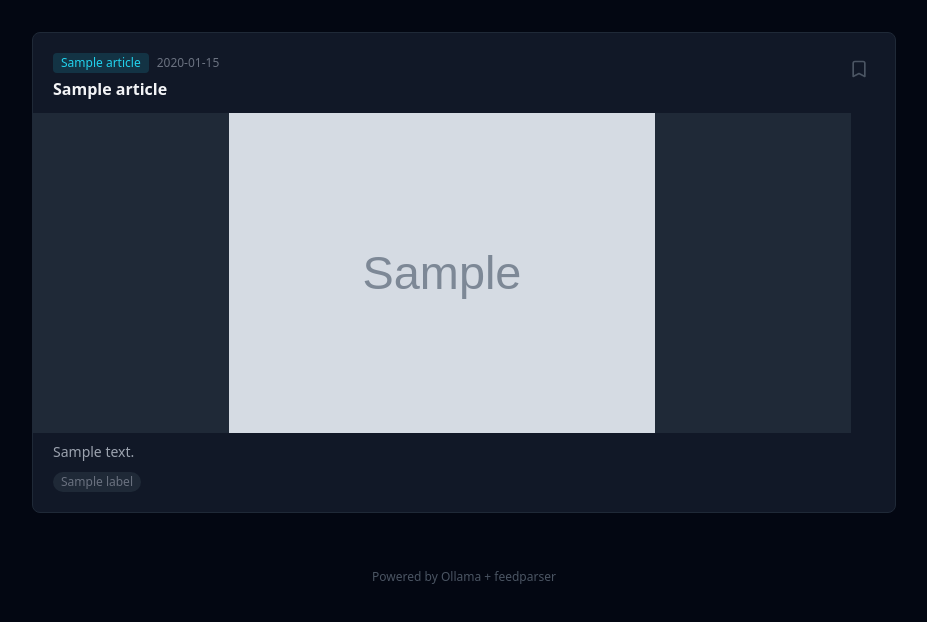
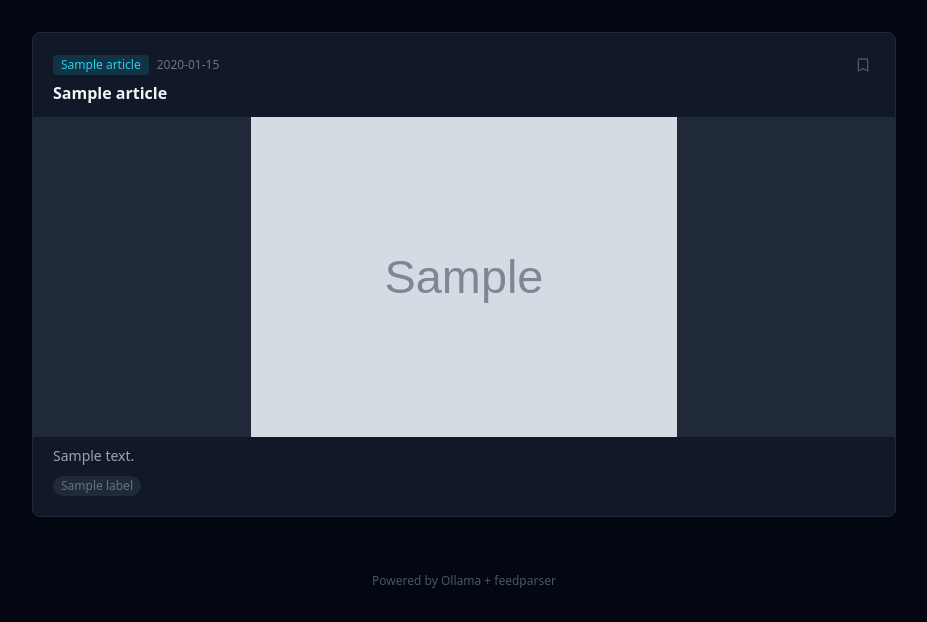
Before and after one commit to shu1007/news-curation, a Python web app: template templates/index.html.j2 in a window 1280 px wide. Shown: the part 178-800 px from the top of the page, without its empty margins (176-1103 px from the left). Run offline with Jinja, Linux system fonts and the light colour scheme; the template is opened without the code that fills it: most values are stand-ins (such as "Sample title", 1, 10 or a date in 2020); grey boxes marked "Sample" are stand-in pictures; some libraries are stand-ins or nearby versions.

Commit message:
カードレイアウト改善とdocs/index.htmlをgit管理から除外
ブックマークボタンをヘッダー行に移動しコンテンツが全幅を使う様に変更。
ブックマークビューのカードも同様のレイアウトに統一。
docs/index.htmlを.gitignoreに追加。

Co-Authored-By: Claude Opus 4.6 <noreply@anthropic.com>

```diff
--- a/templates/index.html.j2
+++ b/templates/index.html.j2
@@ -72,9 +72,8 @@
         data-url="{{ article.url }}"
         data-title="{{ article.title_ja if (article.is_english and article.title_ja) else article.title }}"
         data-image="{{ article.image_url or '' }}">
-        <div class="flex items-start justify-between gap-3">
-          <div class="flex-1 min-w-0">
-            <div class="flex items-center gap-2 mb-1 flex-wrap">
+        <div class="flex items-center justify-between gap-2 mb-1">
+          <div class="flex items-center gap-2 flex-wrap">
             <span onclick="filterByFeed('{{ article.feed_name }}')"
               class="inline-flex items-center px-2 py-0.5 rounded text-xs font-medium bg-cyan-900/50 text-cyan-400 whitespace-nowrap cursor-pointer hover:bg-cyan-900/80">
               {{ article.feed_name }}
@@ -87,6 +86,12 @@
             <time class="text-xs text-gray-500 whitespace-nowrap" datetime="{{ article.published }}">
               {{ article.published[:10] }}
             </time>
+          </div>
+          <button onclick="toggleBookmark(this)" data-url="{{ article.url }}"
+            class="bookmark-btn flex-shrink-0 p-1 rounded text-gray-600 hover:text-amber-400 transition-colors"
+            title="Bookmark">
+            <svg class="w-4 h-4" fill="none" stroke="currentColor" viewBox="0 0 24 24"><path stroke-linecap="round" stroke-linejoin="round" stroke-width="2" d="M5 5a2 2 0 012-2h10a2 2 0 012 2v16l-7-3.5L5 21V5z"/></svg>
+          </button>
         </div>
         <h2 class="text-base font-semibold text-gray-100">
           <a href="{{ article.url }}" target="_blank" rel="noopener noreferrer" class="hover:text-cyan-400 transition-colors">
@@ -119,13 +124,6 @@
           {% endfor %}
         </div>
         {% endif %}
-          </div>
-          <button onclick="toggleBookmark(this)" data-url="{{ article.url }}"
-            class="bookmark-btn flex-shrink-0 p-1.5 rounded-md text-gray-600 hover:text-amber-400 transition-colors"
-            title="Bookmark">
-            <svg class="w-5 h-5" fill="none" stroke="currentColor" viewBox="0 0 24 24"><path stroke-linecap="round" stroke-linejoin="round" stroke-width="2" d="M5 5a2 2 0 012-2h10a2 2 0 012 2v16l-7-3.5L5 21V5z"/></svg>
-          </button>
-        </div>
       </article>
       {% endfor %}
     </div>
@@ -221,19 +219,17 @@
           ? `<div class="mt-3 -mx-5 overflow-hidden"><img src="${escapeHtml(b.image_url)}" alt="" class="w-full max-h-80 object-contain bg-gray-800" loading="lazy" onerror="this.parentElement.style.display='none'"></div>`
           : '';
         return `<div class="bg-gray-900 rounded-lg border border-gray-800 p-5">
-          <div class="flex items-start justify-between gap-3">
-            <div class="flex-1 min-w-0">
-              <span class="inline-flex items-center px-2 py-0.5 rounded text-xs font-medium bg-cyan-900/50 text-cyan-400 mb-1">${escapeHtml(b.feed_name)}</span>
+          <div class="flex items-center justify-between gap-2 mb-1">
+            <span class="inline-flex items-center px-2 py-0.5 rounded text-xs font-medium bg-cyan-900/50 text-cyan-400">${escapeHtml(b.feed_name)}</span>
+            <button onclick="removeBookmark('${escapeHtml(b.url)}')"
+              class="flex-shrink-0 p-1 rounded text-amber-400 hover:text-red-400 transition-colors" title="Remove">
+              <svg class="w-4 h-4" fill="currentColor" stroke="currentColor" viewBox="0 0 24 24"><path stroke-linecap="round" stroke-linejoin="round" stroke-width="2" d="M5 5a2 2 0 012-2h10a2 2 0 012 2v16l-7-3.5L5 21V5z"/></svg>
+            </button>
+          </div>
           <h2 class="text-base font-semibold text-gray-100">
             <a href="${escapeHtml(b.url)}" target="_blank" rel="noopener noreferrer" class="hover:text-cyan-400 transition-colors">${escapeHtml(b.title)}</a>
           </h2>
           ${imgHtml}
-            </div>
-            <button onclick="removeBookmark('${escapeHtml(b.url)}')"
-              class="flex-shrink-0 p-1.5 rounded-md text-amber-400 hover:text-red-400 transition-colors" title="Remove">
-              <svg class="w-5 h-5" fill="currentColor" stroke="currentColor" viewBox="0 0 24 24"><path stroke-linecap="round" stroke-linejoin="round" stroke-width="2" d="M5 5a2 2 0 012-2h10a2 2 0 012 2v16l-7-3.5L5 21V5z"/></svg>
-            </button>
-          </div>
         </div>`;
       }).join('');
     }
```
Lines whose indentation alone changed are shown as unchanged.
